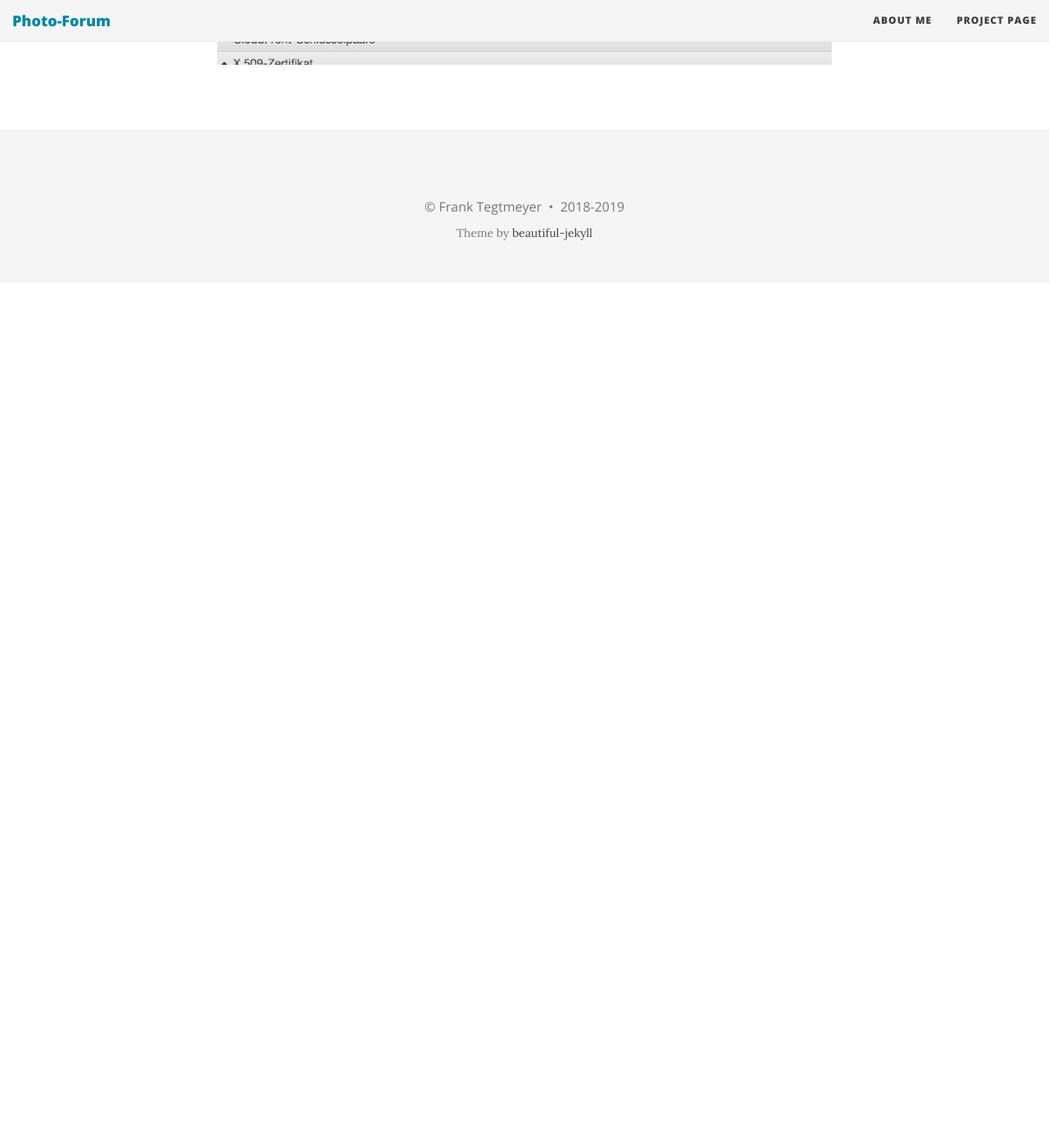
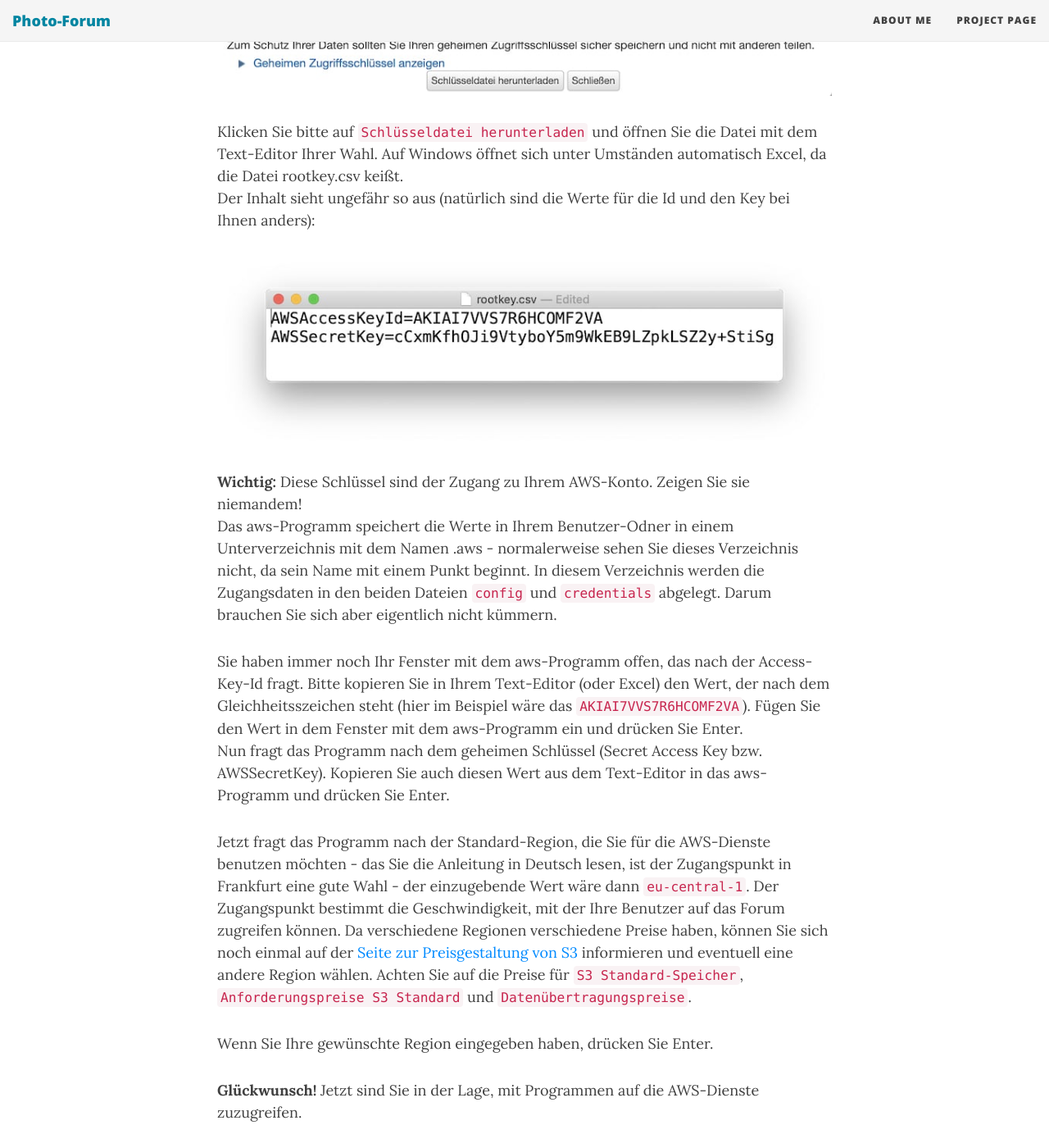
Before and after one commit to MiriamPapp/photo-forum, a Jekyll site: the page built from docs/awssetup_de.md, in a window 1280 px wide and 1400 px high, scrolled down 4198 px. Shown: the whole window at 82% size. Built offline with Jekyll 4.4.1, drawn with Linux system fonts in a browser that asks for light colours; nearby versions of some CDN libraries; before the commit the page ends 4543 px from its top, so only the background shows below that; some of the changed text lies outside the part shown.

Commit message:
aws setup finished (German)

````diff
--- a/docs/awssetup_de.md
+++ b/docs/awssetup_de.md
@@ -8,7 +8,9 @@ This page is also available [in English](../awssetup).
 
 **Zunächst eine Warnung:** Diese Dokumentation richtet sich an Benutzer mit
 durchschnittlichen Computerkenntnissen. Deswegen werden komplexere (und sicherere)
-AWS-Funktionen wie MFA oder kontenüberschreitender Zugriff nicht verwendet.
+AWS-Funktionen wie MFA, IAM Administratoren oder kontenüberschreitender
+Zugriff nicht verwendet. Das verringert zwar die Sicherheit, ist aber mit Absicht
+so einfach gehalten.
 Das heißt auch, daß Sie das hier eingerichtete Konto **NICHT** für andere
 Zwecke benutzen sollten. Falls Sie weitere AWS-Dienste einsetzen wollen,
 richten Sie bitte mit einer weiteren E-Mail-Adresse ein neues AWS-Konto ein.
@@ -95,3 +83,59 @@ richtige Eintrag ist `My Security Credentials`.
 Auf der nun angezeigten Seite wählen Sie "Zugriffsschlüssel (Zugriffsschlüssel-ID und geheimer Zugriffsschlüssel)".
 
 ![access keys](../img/accesskeys_de.jpg)
+
+Nun klicken Sie auf den blauen Knopf mit der Aufschrift `Neuen Zugriffsschlüssel erstellen`.
+
+![access keys](../img/keycreated_de.jpg)
+
+Klicken Sie bitte auf `Schlüsseldatei herunterladen` und öffnen Sie die Datei mit dem
+Text-Editor Ihrer Wahl. Auf Windows öffnet sich unter Umständen automatisch Excel,
+da die Datei rootkey.csv keißt.
+Der Inhalt sieht ungefähr so aus (natürlich sind die Werte für die Id und den Key bei
+Ihnen anders):
+
+![access keys](../img/keys.jpg)
+
+**Wichtig:** Diese Schlüssel sind der Zugang zu Ihrem AWS-Konto. Zeigen Sie sie niemandem!
+Das aws-Programm speichert die Werte in Ihrem Benutzer-Odner in einem Unterverzeichnis mit
+dem Namen .aws - normalerweise sehen Sie dieses Verzeichnis nicht, da sein Name mit einem
+Punkt beginnt. In diesem Verzeichnis werden die Zugangsdaten in den beiden Dateien `config`
+und `credentials` abgelegt. Darum brauchen Sie sich aber eigentlich nicht kümmern.
+
+Sie haben immer noch Ihr Fenster mit dem aws-Programm offen, das nach der Access-Key-Id fragt.
+Bitte kopieren Sie in Ihrem Text-Editor (oder Excel) den Wert, der nach dem Gleichheitsszeichen
+steht (hier im Beispiel wäre das `AKIAI7VVS7R6HCOMF2VA`). Fügen Sie den Wert in dem Fenster
+mit dem aws-Programm ein und drücken Sie Enter.
+Nun fragt das Programm nach dem geheimen Schlüssel (Secret Access Key bzw. AWSSecretKey).
+Kopieren Sie auch diesen Wert aus dem Text-Editor in das aws-Programm und drücken Sie Enter.
+
+Jetzt fragt das Programm nach der Standard-Region, die Sie für die AWS-Dienste benutzen
+möchten - das Sie die Anleitung in Deutsch lesen, ist der Zugangspunkt in Frankfurt eine
+gute Wahl - der einzugebende Wert wäre dann `eu-central-1`.  Der Zugangspunkt bestimmt die
+Geschwindigkeit, mit der Ihre Benutzer auf das Forum zugreifen können. Da verschiedene
+Regionen verschiedene Preise haben, können Sie sich noch einmal auf der
+[Seite zur Preisgestaltung von S3](https://aws.amazon.com/de/s3/pricing/?nc1=h_ls) informieren
+und eventuell eine andere Region wählen. Achten Sie auf die Preise für
+`S3 Standard-Speicher`, `Anforderungspreise S3 Standard` und `Datenübertragungspreise`.
+
+Wenn Sie Ihre gewünschte Region eingegeben haben, drücken Sie Enter.
+
+**Glückwunsch!** Jetzt sind Sie in der Lage, mit Programmen auf die AWS-Dienste zuzugreifen.
+
+Um Ihre Konfiguration zu prüfen, geben Sie das folgende Kommando ein:
+```Shell
+aws iam get-user --profile awsadmin
+```
+
+Das Programm sollte dann einige kryptische Informationen ausgeben, die
+ungefähr so aussehen:
+```
+{
+    "User": {
+        "UserId": "063516392340",
+        "Arn": "arn:aws:iam::063516392340:root",
+        "CreateDate": "2019-02-03T17:48:37Z",
+        "PasswordLastUsed": "2019-02-12T17:15:21Z"
+    }
+}
+```
````
Also changed, not shown: other parts of docs/awssetup_de.md (+4 -18 lines), docs/img/keycreated_de.jpg (added).
